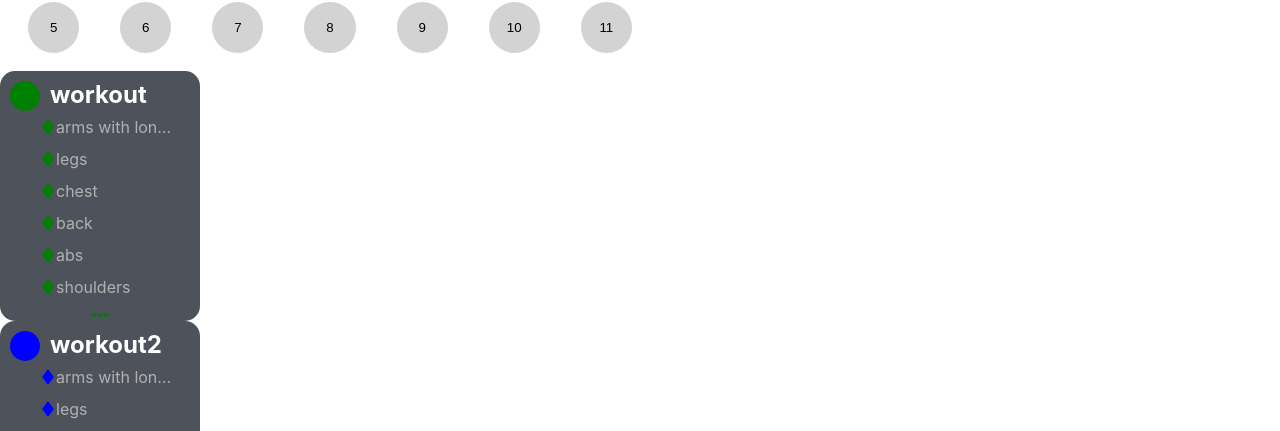
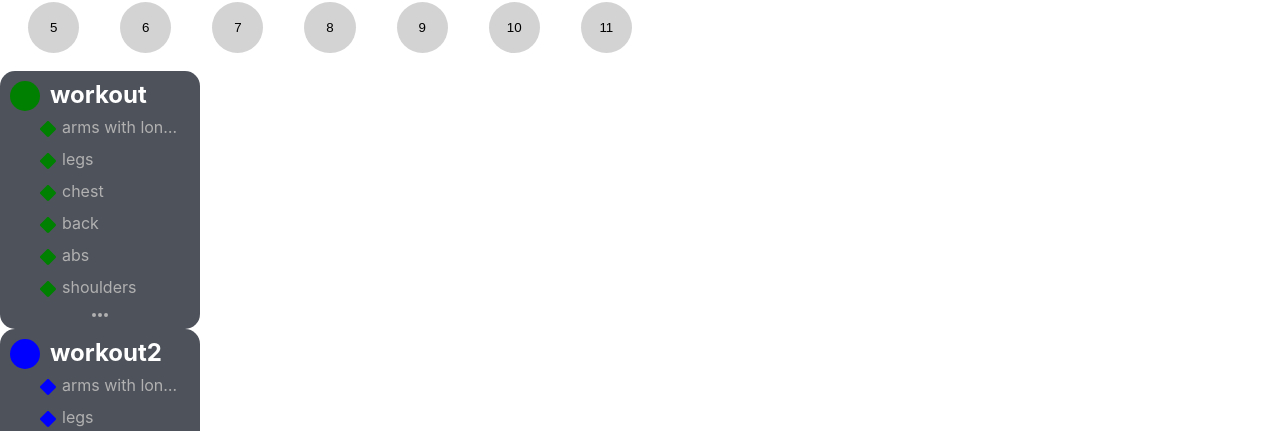
Before and after one commit to rikili/fitness-app, a React (Create React App) app in the folder root/frontend/: page / in a window 1280 px wide. Shown: the part 494-925 px from the top of the page. Built offline with nearby package versions, Linux system fonts and the light colour scheme; no server answers.

Commit message:
updated styling

```diff
--- a/root/frontend/src/components/PreviewCard/PreviewCard.tsx
+++ b/root/frontend/src/components/PreviewCard/PreviewCard.tsx
@@ -1,5 +1,5 @@
 import React from 'react';
-import { BsFillSuitDiamondFill } from 'react-icons/bs';
+import { BsDiamondFill } from 'react-icons/bs';
 import { HiDotsHorizontal } from 'react-icons/hi';
 import '../../styles/PreviewCard.scss';
 
@@ -15,7 +15,7 @@ function PreviewCard({ title, exercises, theme }: PropTypes) {
   const listExercise = exercises.map((exercise) => (
     <li className="listExerciseItem">
       <div className="exerciseItem">
-        <BsFillSuitDiamondFill style={{ color: theme }} />
+        <BsDiamondFill className="diamond" style={{ color: theme }} />
         <p className="exercise">{exercise}</p>
       </div>
     </li>
--- a/root/frontend/src/styles/PreviewCard.scss
+++ b/root/frontend/src/styles/PreviewCard.scss
@@ -1,7 +1,10 @@
+$background-color: #4e525b;
+$text-color: #b1b1b1;
+
 .previewCard {
 	width: 200px;
-	background: #4e525b;
-	max-height: 250px;
+	background: $background-color;
+	max-height: 300px;
 	border-radius: 15px;
 }
 
@@ -18,6 +21,7 @@
 	height: 30px;
 	margin: 0px 10px 0px 10px;
 }
+
 .previewCardTitle {
 	color: white;
 	height: 33px;
@@ -26,38 +30,43 @@
 	text-overflow: ellipsis;
 	max-width: 150px;
 }
+
 .list {
 	list-style-type: none;
 	margin-top: 0px;
-    :nth-child(n+7) {
-        display: none;
-    }
+	:nth-child(n + 7) {
+		display: none;
+	}
 }
+
 .diamond {
-	height: 10px;
+	margin: 3px 6px 0 0;
 }
+
 .listExerciseItem {
 	margin: -20px 0;
 	div {
 		display: flex;
 		align-items: center;
-		color: #b1b1b1;
+		color: $text-color;
 	}
 }
-
 
 .exerciseItem {
 	display: flex;
 	align-items: center;
-	color: #b1b1b1;
+	color: $text-color;
 }
+
 .exercise {
 	white-space: nowrap;
 	overflow: hidden;
 	text-overflow: ellipsis;
 	max-width: 120px;
 }
+
 .ellipse {
 	width: 100%;
 	margin-top: -5px;
+	fill: $text-color;
 }
```
